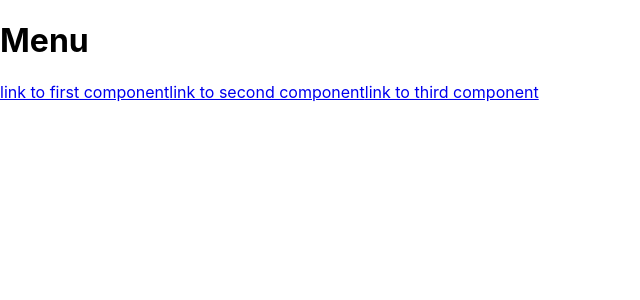
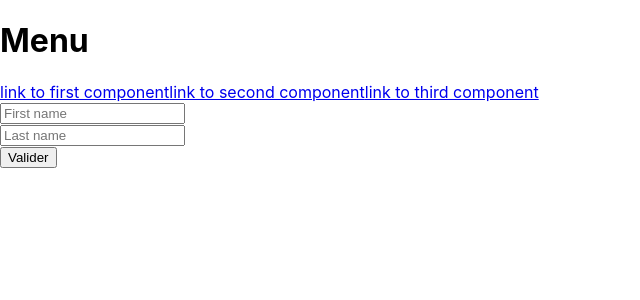
Before and after one commit to utopios/reactjs, a React (Create React App) app in the folder formation-react/: page /formPerson in a window 1280 px wide. Shown: the top 300 px of the page, without its empty margins (0-640 px from the left). Built offline with nearby package versions, Linux system fonts and the light colour scheme.

Commit message:
gestion formulaire

```diff
--- /dev/null
+++ b/formation-react/src/components/FormPerson.js
@@ -0,0 +1,42 @@
+import { PureComponent } from "react";
+
+class FormPerson extends PureComponent {
+    constructor(props) {
+        super(props);
+        this.state = {
+            firstName: '',
+            lastName: '',
+        }
+    }
+
+    handleTextChange = (e) => {
+        const name = e.target.name
+        const value = e.target.value
+        this.setState({ [name]: value })
+    }
+
+    handleFormSubmit = (e) => {
+        e.preventDefault()
+        console.log(this.state)
+    }
+
+    render() {
+        return (
+            <>
+                <form className="container" onSubmit={this.handleFormSubmit}>
+                    <div className="row">
+                        <input type="text" name="firstName" onChange={this.handleTextChange} placeholder="First name" />
+                    </div>
+                    <div className="row">
+                        <input type="text" name="lastName" onChange={this.handleTextChange} placeholder="Last name" />
+                    </div>
+                    <div>
+                        <button type="submit">Valider</button>
+                    </div>
+                </form>
+            </>
+        );
+    }
+}
+
+export default FormPerson;
--- a/formation-react/src/components/Navigation.js
+++ b/formation-react/src/components/Navigation.js
@@ -2,6 +2,7 @@ import { createBrowserHistory } from "history";
 import { PureComponent } from "react"
 import { BrowserRouter as Router, Routes, Route, Link } from "react-router-dom"
 import { FirstComponent } from "./FirstComponent";
+import FormPerson from "./FormPerson";
 import ParamComponent from "./ParamComponent";
 import { SecondComponent } from './SecondComponent'
 import  ThirdComponent  from "./ThirdComponent";
@@ -32,6 +33,7 @@ class Navigation extends PureComponent {
                         {/* version 5
                         <Route path='/third' component={<ThirdComponent />}></Route> */}
                         <Route path="/withParam/:id" element={<ParamComponent/>}></Route>
+                        <Route path="/formPerson" element={<FormPerson/>}></Route>
                     </Routes>
                 </Router>
             </>
```
